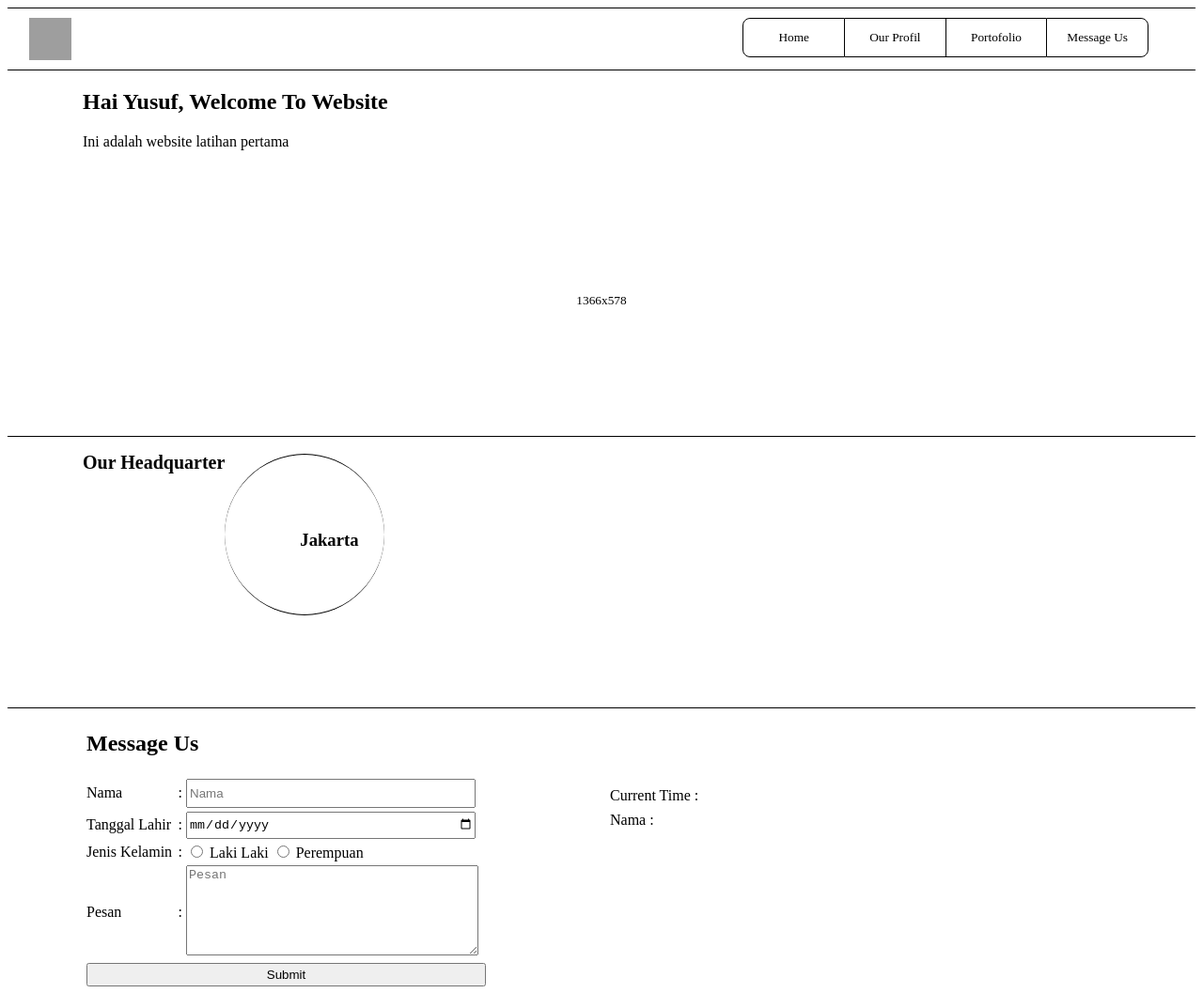
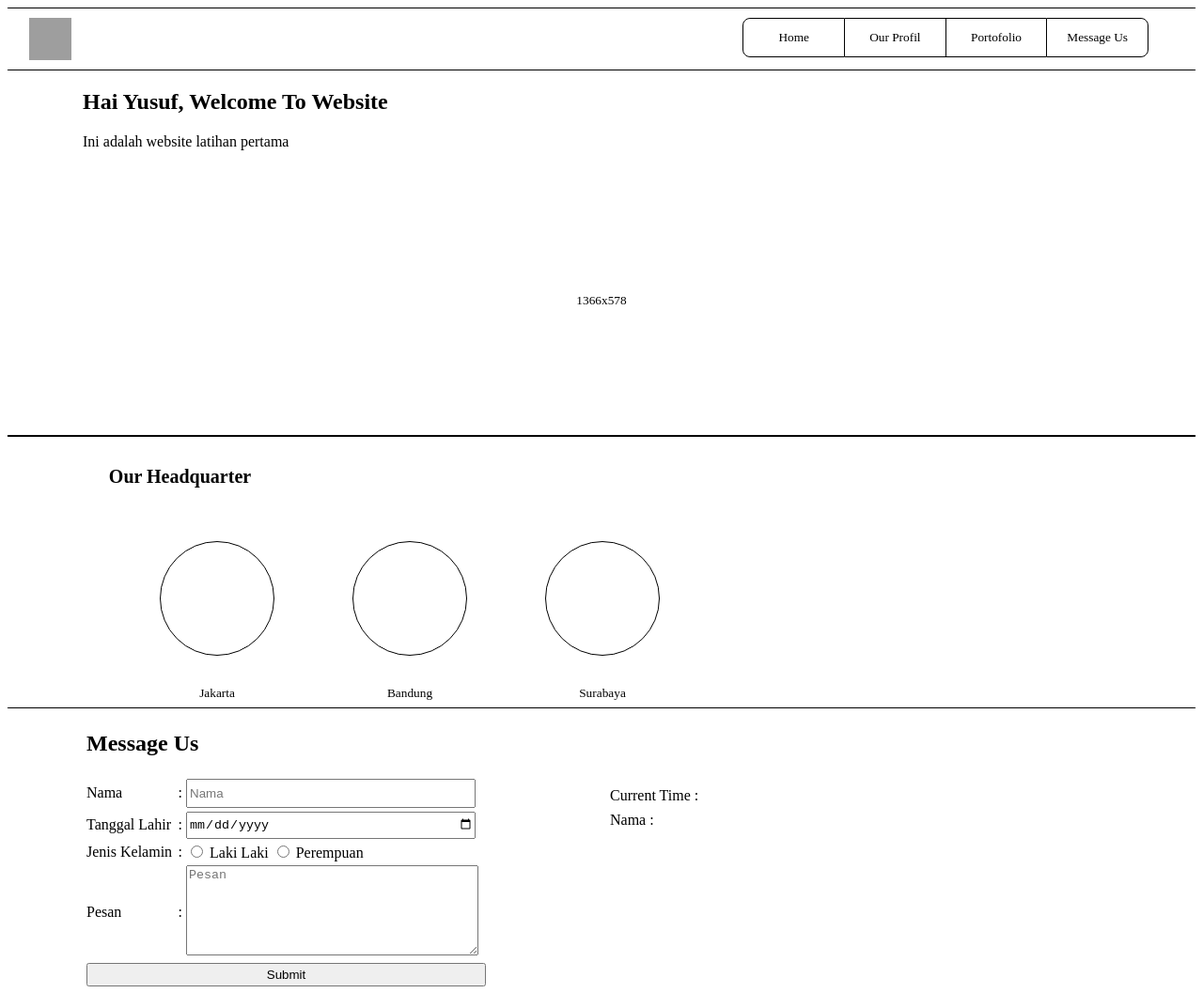
Before and after one commit to revou-fundamental-course/19-feb-24-yusufrnh10, a plain HTML site: page index.html in a window 1280 px wide. Shown: the top 1057 px of the page at 94% size. Drawn offline with Linux system fonts and the light colour scheme; grey boxes are pictures that could not be loaded.

Commit message:
Push KeDua

```diff
--- a/CSS/style.css
+++ b/CSS/style.css
@@ -80,27 +80,29 @@ header{
 
 .content1 > div2 {
     display: flex;
+    border-top: 1px solid black;
     border-bottom: 1px solid black;
     flex: 2;
     align-items: left;
     font-size: 10pt;
     text-align: left;
 }
-.content1 > div2 > h2 {
+.content1 > div2 table {
     padding-left: 80px;
+    text-align: center;
 }
-.content1 > div2 > h3 {
-    padding-top: 80px;
+.content1 div2 table td {
     padding-left: 80px;
-    align-content: left;
-    align-items: left;
+    text-align: center;
 }
-.lingkaran1{
-    width: 90px;
-    height: 90px;
-    font-size: 14pt;
-    border-block: 1px solid black;
-    border-radius: 100%;
+.lingkaran1 {
+    width: 120px;
+    height: 120px;
+    border: 1px solid black;
+    border-radius: 50%;
+    background-size: cover;
+    background-position: center;
+    background-repeat: no-repeat;
 }
 .content2 {
     padding-left: 80px;
--- a/index.html
+++ b/index.html
@@ -29,8 +29,23 @@
             </div1>
 
             <div2>
-                <h2>Our Headquarter</h2>
-                <h3 class="lingkaran1">Jakarta</h3>
+                <table>
+                    <tr>
+                        <th>
+                            <h2>Our Headquarter</h2>
+                        </th>
+                    </tr>
+                    <tr>
+                        <td colspan="2"><div class="lingkaran1"></div></td>
+                        <td colspan="2"><div class="lingkaran1"></div></td>
+                        <td colspan="2"><div class="lingkaran1"></div></td>
+                    </tr>
+                    <tr>
+                        <td colspan="2">Jakarta</td>
+                        <td colspan="2">Bandung</td>
+                        <td colspan="2">Surabaya</td>
+                    </tr>
+                </table>
             </div2>
         </main>
         <main class="content2">
```
